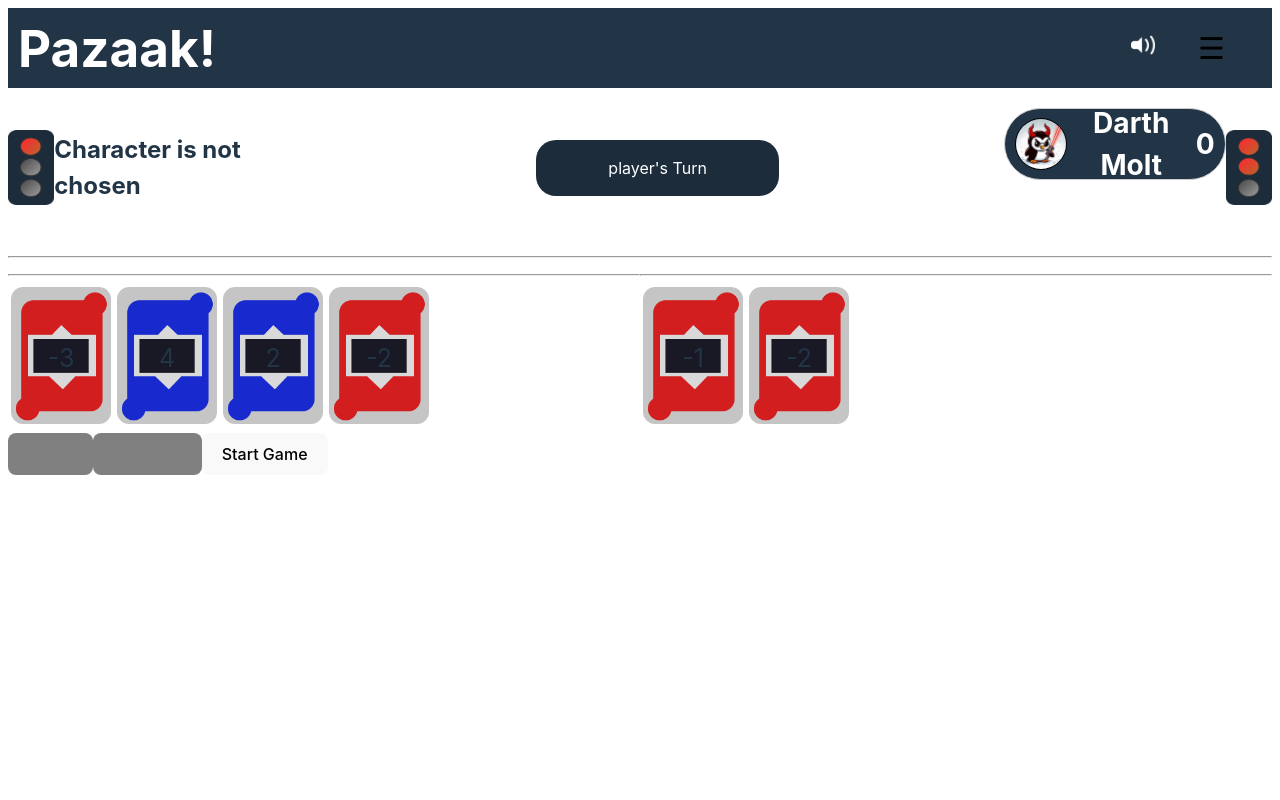
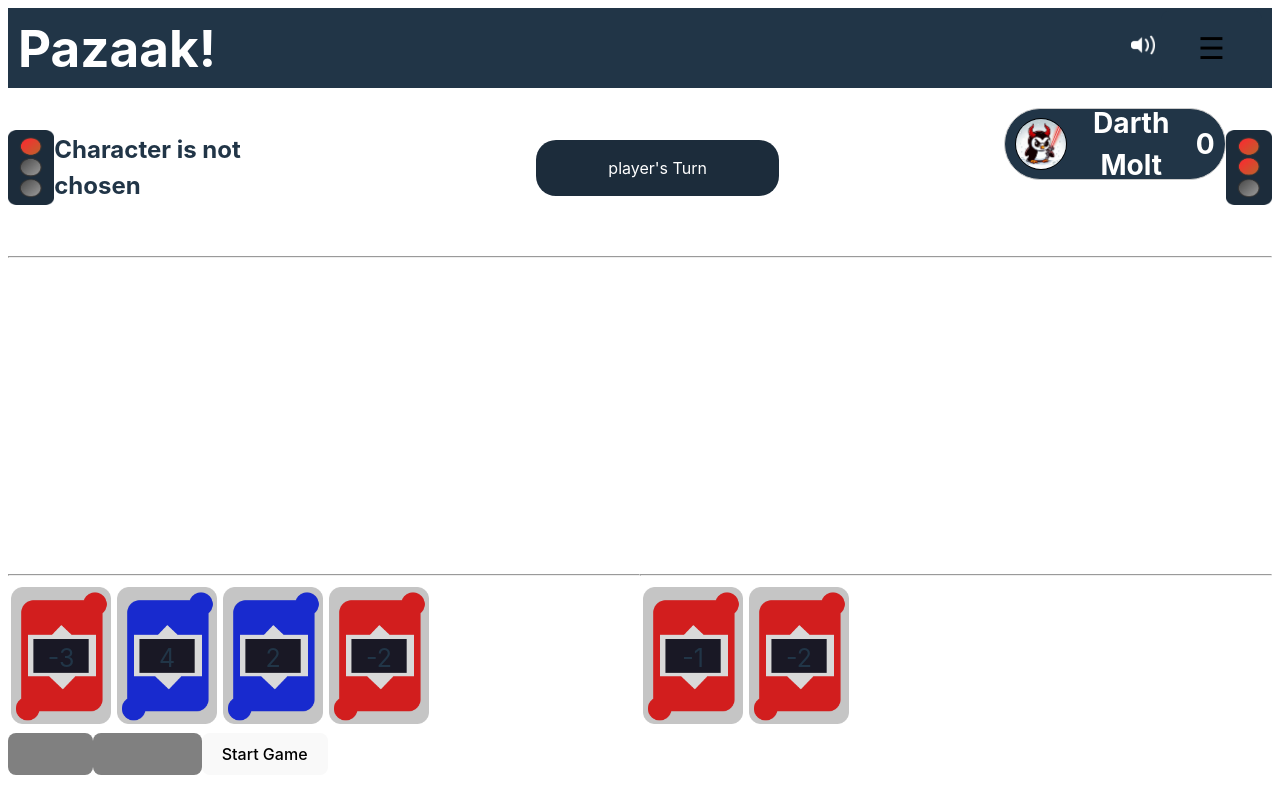
Before and after one commit to abasile1-tech/PazaakPadawan, a React (Vite) app in the folder client/: page /solo in a window 1280 px wide. Built offline with nearby package versions, Linux system fonts and the light colour scheme.

Commit message:
(TIC-93-giveTableStartingHeight)

```diff
--- a/client/src/App.css
+++ b/client/src/App.css
@@ -104,6 +104,10 @@
 
 .playerBoard {
   display: flex;
+}
+
+.table {
+  min-height:300px;
 }
 
 .player1 {
--- a/client/src/components/SoloGame.tsx
+++ b/client/src/components/SoloGame.tsx
@@ -198,10 +198,11 @@ function SoloGame(): JSX.Element {
       <hr />
       <div className="playerBoard">
         <div className="player1">
-          <Hand hand={playerTable} />
+          <div className="table">
+            <Hand hand={playerTable} />
+          </div>
           <hr />
           <Hand hand={playerHand} moveCard={moveCard} />
-          {/* buttons are here */}
           <div className="turnOptions">
             <GameButtons
               gameState={gameState}
@@ -210,10 +211,11 @@ function SoloGame(): JSX.Element {
               onStartGame={handleStartButtonClick}
             />
           </div>
-          {/* buttons are here */}
         </div>
         <div className="player2">
-          <Hand hand={opponentTable} />
+          <div className="table">
+            <Hand hand={opponentTable} />
+          </div>
           <hr />
           <Hand hand={opponentHand} />
         </div>
```
